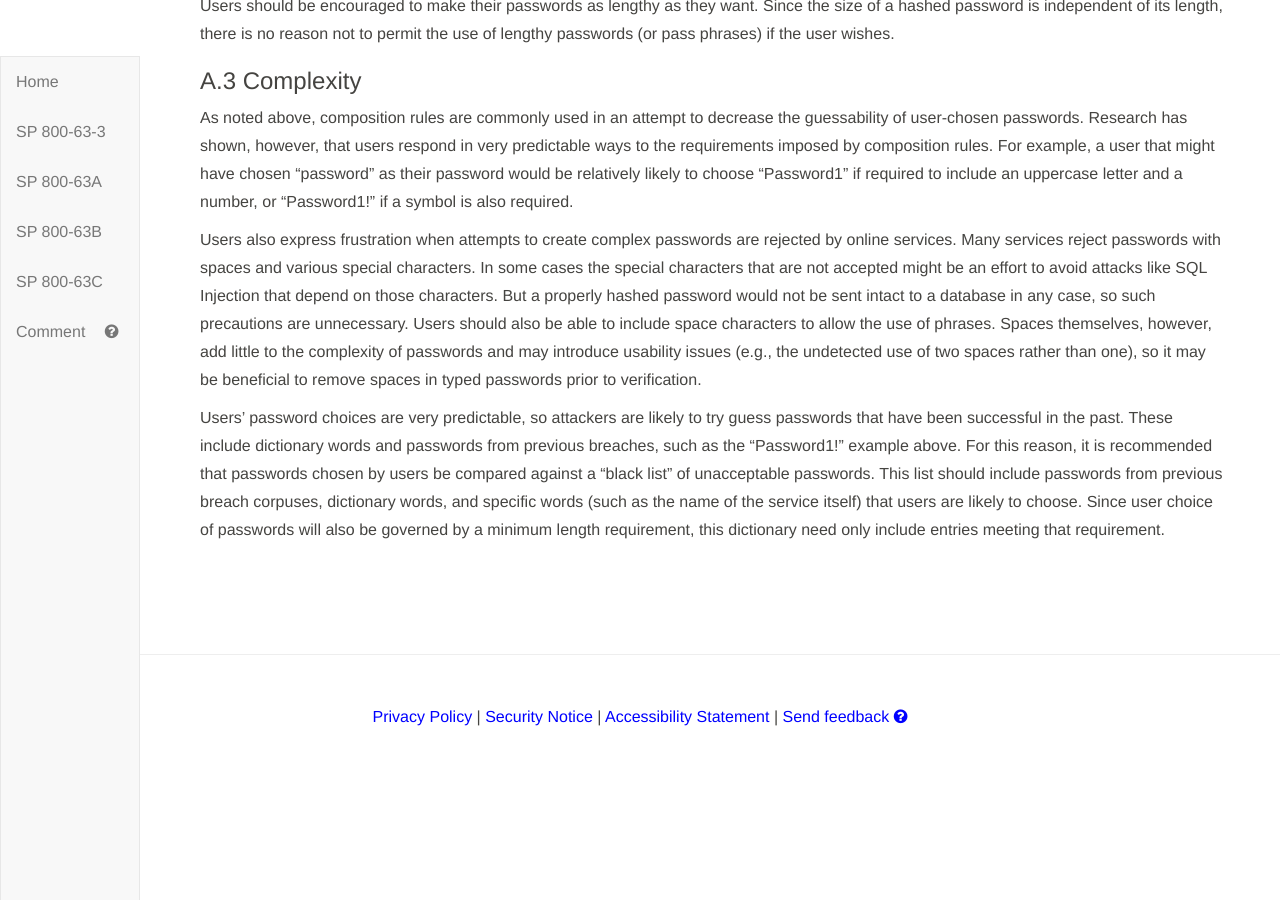
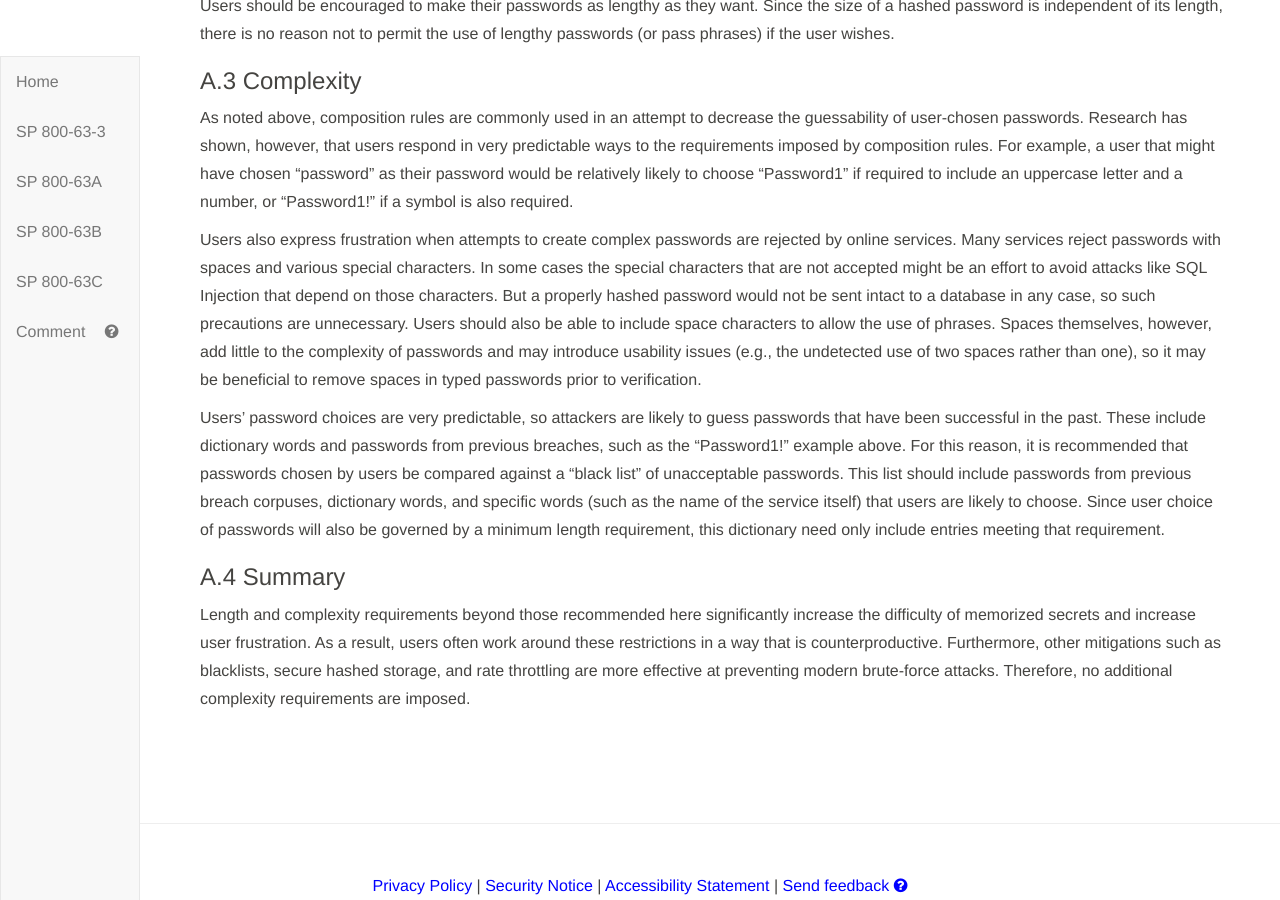
Before and after one commit to usnistgov/800-63-3, a Jekyll site: the page built from sp800-63b.md, in a window 1280 px wide and 900 px high, scrolled down 44182 px. Built offline with Jekyll 4.4.1, drawn with Linux system fonts in a browser that asks for light colours; before the commit the page ends 44913 px from its top, so only the background shows below that.

Commit message:
Added summary to tie back to section 5 cross-reference.

```diff
--- a/sp800-63b/appA_memorized.md
+++ b/sp800-63b/appA_memorized.md
@@ -28,4 +28,7 @@ As noted above, composition rules are commonly used in an attempt to decrease th
 
 Users also express frustration when attempts to create complex passwords are rejected by online services. Many services reject passwords with spaces and various special characters. In some cases the special characters that are not accepted might be an effort to avoid attacks like SQL Injection that depend on those characters. But a properly hashed password would not be sent intact to a database in any case, so such precautions are unnecessary. Users should also be able to include space characters to allow the use of phrases. Spaces themselves, however, add little to the complexity of passwords and may introduce usability issues (e.g., the undetected use of two spaces rather than one), so it may be beneficial to remove spaces in typed passwords prior to verification.
 
-Users’ password choices are very predictable, so attackers are likely to try guess passwords that have been successful in the past. These include dictionary words and passwords from previous breaches, such as the “Password1!” example above. For this reason, it is recommended that passwords chosen by users be compared against a “black list” of unacceptable passwords. This list should include passwords from previous breach corpuses, dictionary words, and specific words (such as the name of the service itself) that users are likely to choose. Since user choice of passwords will also be governed by a minimum length requirement, this dictionary need only include entries meeting that requirement.
+Users’ password choices are very predictable, so attackers are likely to guess passwords that have been successful in the past. These include dictionary words and passwords from previous breaches, such as the “Password1!” example above. For this reason, it is recommended that passwords chosen by users be compared against a “black list” of unacceptable passwords. This list should include passwords from previous breach corpuses, dictionary words, and specific words (such as the name of the service itself) that users are likely to choose. Since user choice of passwords will also be governed by a minimum length requirement, this dictionary need only include entries meeting that requirement.
+
+### A.4 Summary
+Length and complexity requirements beyond those recommended here significantly increase the difficulty of memorized secrets and increase user frustration. As a result, users often work around these restrictions in a way that is counterproductive. Furthermore, other mitigations such as blacklists, secure hashed storage, and rate throttling are more effective at preventing modern brute-force attacks. Therefore, no additional complexity requirements are imposed.
```
